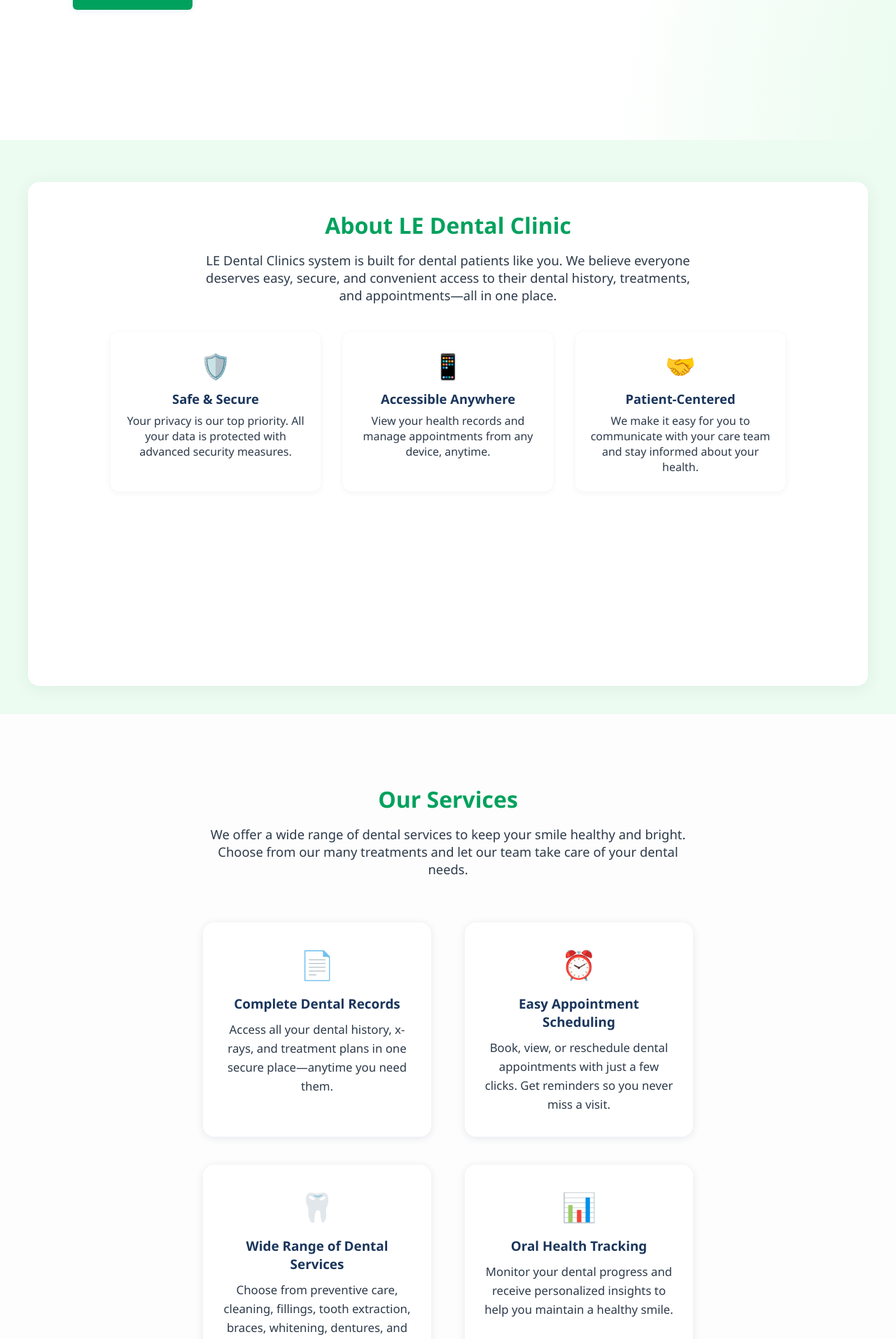
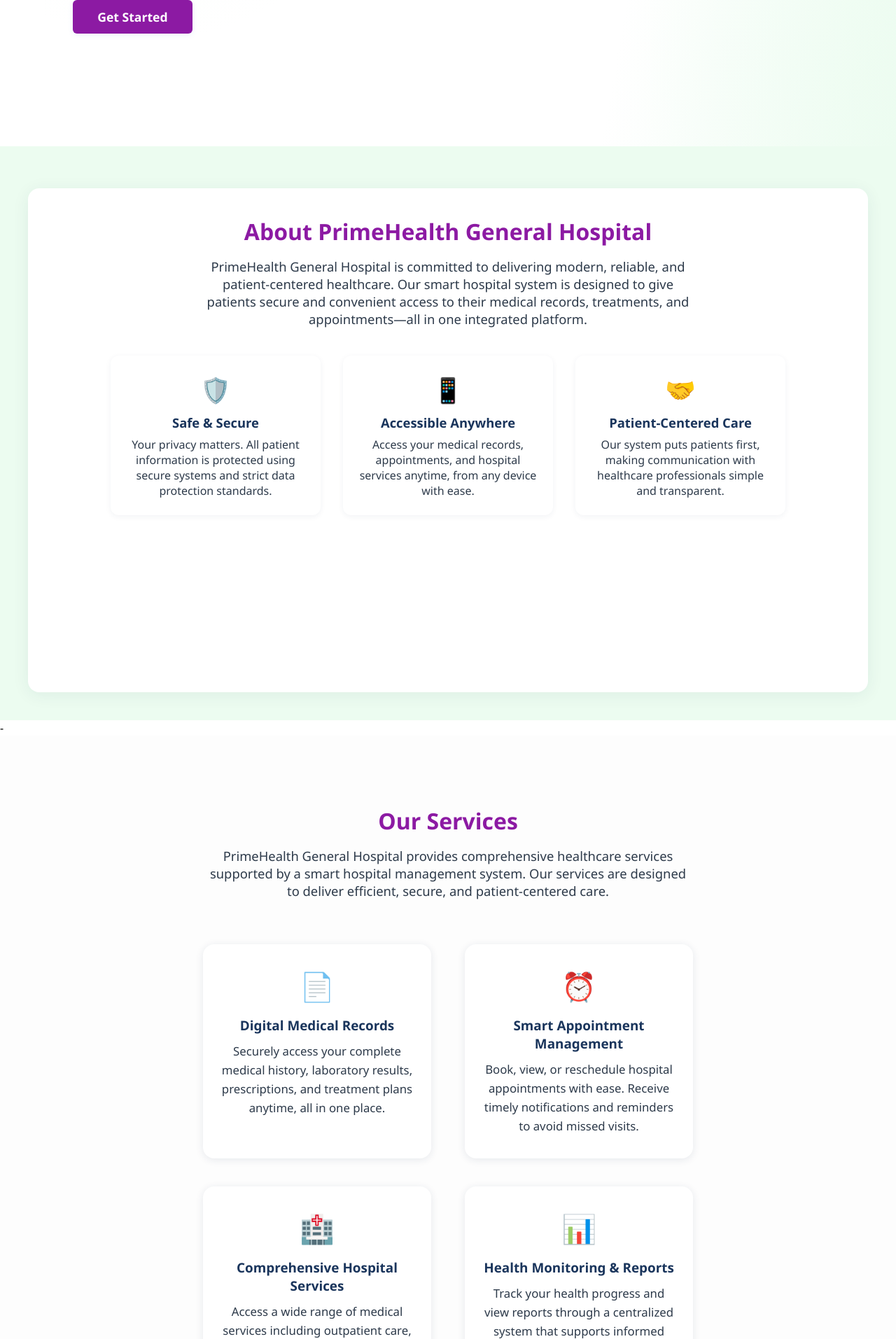
Before and after one commit to sktzamesa/Electronic-Health-Records, a Django app: page / in a window 1280 px wide. Shown: the part 592-2505 px from the top of the page at 70% size. Run offline with Django 5.2, Linux system fonts and the light colour scheme.

Commit message:
Please enter the commit message for your changes. Lines starting with '#' will be ignored, and an empty message aborts the commit.
On branch main
Your branch is up to date with 'origin/main'.

Changes to be committed:
	modified:   account/static/css/clinic_admin.css
	modified:   account/static/css/style.css
	modified:   account/templates/home.html
	modified:   account/templates/medical_report_detail.html
	modified:   account/templates/medical_reports.html
	modified:   account/templates/register.html
	modified:   account/templates/two_factor/core/login.html
	modified:   account/views.py
	modified:   db.sqlite3

```diff
--- a/account/static/css/style.css
+++ b/account/static/css/style.css
@@ -195,7 +195,7 @@
 }
 
 .cta-btn {
-    background: rgb(0, 161, 93);
+    background: rgb(140, 26, 163);
     color: #fff;
     padding: 0.7em 2em;
     border-radius: 6px;
@@ -252,7 +252,7 @@
 }
 
 .about_content h2 {
-    color: rgb(0, 161, 93);
+    color: rgb(140, 26, 163);
     font-size: 2rem;
     margin-bottom: 1rem;
     font-weight: 700;
@@ -342,7 +342,7 @@
 }
 
 .services_content h2 {
-    color: rgb(0, 161, 93);
+    color: rgb(140, 26, 163);
     font-size: 2rem;
     margin-bottom: 1rem;
     font-weight: 700;
--- a/account/templates/home.html
+++ b/account/templates/home.html
@@ -5,13 +5,13 @@
     <meta charset="UTF-8">
     <meta name="viewport" content="width=device-width, initial-scale=1.0">
     <title>LE Dental Clinic</title>
-    <link rel="stylesheet" href="{% static 'css/style.css'%}">
+    <link rel="stylesheet" href="{% static 'css/style.css' %}">
 </head>
 <body>
     <!-- ===== Navbar ===== -->
     <nav class="navbar">
         <div class="navbar-logo">
-            <span class="ehr-logo"></span>
+            <span class="ehr-logo">PrimeHealth General Hospital</span>
         </div>
         <ul class="navbar-links">
             <li><a href="{% url 'home' %}">Home</a></li>
@@ -29,119 +29,156 @@
    <section class="home" id="home">
     <div class="home_content">
         <div class="welcome-container">
-                <h1>Welcome to LE Dental Clinic EHR</h1>
+            <h1>PrimeHealth General Hospital</h1>
             <p>
-                    Access your dental records, manage appointments, and stay connected with your dental care—all in one place.
+                Welcome to PrimeHealth General Hospital your trusted partner in modern healthcare.
+                Easily access your medical records, manage appointments, and stay connected with
+                quality care anytime, anywhere.
             </p>
             <ul class="welcome-features">
-                    <li>✔ View and download your dental records</li>
-                    <li>✔ Book and manage dental appointments</li>
-                    <li>✔ Easy access from any device</li>
+                <li>✔ Secure access to your medical and treatment records</li>
+                <li>✔ Book, reschedule, and manage hospital appointments</li>
+                <li>✔ Smart, user-friendly system accessible on any device</li>
             </ul>
             <a href="#" class="cta-btn">Get Started</a>
         </div>
+
         <div class="welcome-image">
-                <img src="https://ledentalclinic.com/wp-content/uploads/2025/05/ledental_clinic_imus_cavite_IMG_5902-1024x768.jpeg" alt="clinic-people">
+            <img src="https://static.vecteezy.com/system/resources/previews/001/981/532/non_2x/doctor-and-nurse-characters-free-vector.jpg" alt="hospital staff and patients">
         </div>
     </div>
 </section>
 
-    <!-- ===== About Section ===== -->
     <section class="about" id="about">
     <div class="about_content">
-            <h2>About LE Dental Clinic </h2>
+        <h2>About PrimeHealth General Hospital</h2>
         <p class="about-intro">
-                LE Dental Clinics system is built for dental patients like you. We believe everyone deserves easy, secure, and convenient access to their dental history, treatments, and appointments—all in one place.
+            PrimeHealth General Hospital is committed to delivering modern, reliable, and patient-centered healthcare.
+            Our smart hospital system is designed to give patients secure and convenient access to their medical
+            records, treatments, and appointments—all in one integrated platform.
         </p>
+
         <div class="about-features">
             <div class="about-feature">
                 <span class="about-icon">🛡️</span>
                 <h3>Safe & Secure</h3>
-                    <p>Your privacy is our top priority. All your data is protected with advanced security measures.</p>
+                <p>
+                    Your privacy matters. All patient information is protected using secure systems
+                    and strict data protection standards.
+                </p>
             </div>
+
             <div class="about-feature">
                 <span class="about-icon">📱</span>
                 <h3>Accessible Anywhere</h3>
-                    <p>View your health records and manage appointments from any device, anytime.</p>
+                <p>
+                    Access your medical records, appointments, and hospital services anytime,
+                    from any device with ease.
+                </p>
             </div>
+
             <div class="about-feature">
                 <span class="about-icon">🤝</span>
-                    <h3>Patient-Centered</h3>
-                    <p>We make it easy for you to communicate with your care team and stay informed about your health.</p>
+                <h3>Patient-Centered Care</h3>
+                <p>
+                    Our system puts patients first, making communication with healthcare
+                    professionals simple and transparent.
+                </p>
+            </div>
+        </div>
+    </div>
+</section>
+-
+<section class="services" id="services">
+    <div class="services_content">
+        <h2>Our Services</h2>
+        <p class="services-intro">
+            PrimeHealth General Hospital provides comprehensive healthcare services
+            supported by a smart hospital management system. Our services are designed
+            to deliver efficient, secure, and patient-centered care.
+        </p>
+
+        <div class="services-features">
+            <div class="service-feature">
+                <span class="service-icon">📄</span>
+                <h3>Digital Medical Records</h3>
+                <p>
+                    Securely access your complete medical history, laboratory results,
+                    prescriptions, and treatment plans anytime, all in one place.
+                </p>
+            </div>
+
+            <div class="service-feature">
+                <span class="service-icon">⏰</span>
+                <h3>Smart Appointment Management</h3>
+                <p>
+                    Book, view, or reschedule hospital appointments with ease.
+                    Receive timely notifications and reminders to avoid missed visits.
+                </p>
+            </div>
+
+            <div class="service-feature">
+                <span class="service-icon">🏥</span>
+                <h3>Comprehensive Hospital Services</h3>
+                <p>
+                    Access a wide range of medical services including outpatient care,
+                    diagnostics, treatment procedures, and specialist consultations.
+                </p>
+            </div>
+
+            <div class="service-feature">
+                <span class="service-icon">📊</span>
+                <h3>Health Monitoring & Reports</h3>
+                <p>
+                    Track your health progress and view reports through a centralized
+                    system that supports informed medical decisions.
+                </p>
             </div>
         </div>
     </div>
 </section>
 
-    <!-- ===== Services Section ===== -->
-    <section class="services" id="services">
-        <div class="services_content">
-            <h2>Our Services</h2>
-            <p class="services-intro">
-                We offer a wide range of dental services to keep your smile healthy and bright. Choose from our many treatments and let our team take care of your dental needs.
-            </p>
-            <div class="services-features">
-                <div class="service-feature">
-                    <span class="service-icon">📄</span>
-                    <h3>Complete Dental Records</h3>
-                    <p>Access all your dental history, x-rays, and treatment plans in one secure place—anytime you need them.</p>
-                </div>
-                <div class="service-feature">
-                    <span class="service-icon">⏰</span>
-                    <h3>Easy Appointment Scheduling</h3>
-                    <p>Book, view, or reschedule dental appointments with just a few clicks. Get reminders so you never miss a visit.</p>
-                </div>
-                <div class="service-feature">
-                    <span class="service-icon">🦷</span>
-                    <h3>Wide Range of Dental Services</h3>
-                    <p>Choose from preventive care, cleaning, fillings, tooth extraction, braces, whitening, dentures, and more—all provided by our experienced dental team.</p>
-                </div>
-                <div class="service-feature">
-                    <span class="service-icon">📊</span>
-                    <h3>Oral Health Tracking</h3>
-                    <p>Monitor your dental progress and receive personalized insights to help you maintain a healthy smile.</p>
-                </div>
-            </div>
-        </div>
-    </section>
 
     <!-- ===== Contact Section ===== -->
     <section class="contact" id="contact">
     <div class="contact_content">
-            <h2>Contact Us</h2>
+        <h2>Contact PrimeHealth General Hospital</h2>
         <p class="contact-intro">
-                Have questions or need help? Our support team is here for you. Send us a message and we’ll get back to you as soon as possible.
+            Have questions or need assistance? Our support team is ready to help.
+            Send us a message and we will respond as soon as possible.
         </p>
+
         <div class="contact-flex">
             <!-- Contact Form -->
             <form class="contact-form">
                 <div class="form-group">
-                        <label for="name">Your Name</label>
-                        <input type="text" id="name" name="name" placeholder="Enter your name" required>
+                    <label for="name">Full Name</label>
+                    <input type="text" id="name" name="name" placeholder="Enter your full name" required>
                 </div>
+
                 <div class="form-group">
-                        <label for="email">Your Email</label>
-                        <input type="email" id="email" name="email" placeholder="Enter your email" required>
+                    <label for="email">Email Address</label>
+                    <input type="email" id="email" name="email" placeholder="Enter your email address" required>
                 </div>
+
                 <div class="form-group">
-                        <label for="message">Message</label>
-                        <textarea id="message" name="message" rows="4" placeholder="How can we help you?" required></textarea>
+                    <label for="message">Your Message</label>
+                    <textarea id="message" name="message" rows="4" placeholder="How can we assist you?" required></textarea>
                 </div>
+
                 <button type="submit" class="contact-btn">Send Message</button>
+
                 <div class="contact-details">
-                        <p><strong>Email:</strong> ledentalhr@gmail.com</p>
-                        <p><strong>Phone:</strong>0920 948 3515</p>
+                    <p><strong>Email:</strong> support@primehealthhospital.com</p>
+                    <p><strong>Phone:</strong> +63 920 948 3515</p>
                 </div>
             </form>
+
             <!-- Map -->
             <div class="contact-map">
                 <iframe
-                        width="425"
-                        height="350"
                     src="https://www.openstreetmap.org/export/embed.html?bbox=120.95593214035036%2C14.408516273264954%2C120.95798671245576%2C14.410137321599358&amp;layer=mapnik"
-                        style="border: 1px solid black"
-                        title="Clinic Location"
-                        allowfullscreen=""
+                    title="PrimeHealth General Hospital Location"
                     loading="lazy"
                     referrerpolicy="no-referrer-when-downgrade">
                 </iframe>
@@ -150,6 +187,7 @@
     </div>
 </section>
 
+
     <!-- ===== Scripts ===== -->
     <script src="{% static 'js/script.js' %}"></script>
 </body>
--- a/account/templates/medical_report_detail.html
+++ b/account/templates/medical_report_detail.html
@@ -9,16 +9,16 @@
     padding: 0 32px;
 }
 
-/* Card is responsive and wide */
 .detail-card {
     width: 100%;
-    max-width: 1500px;        /* desktop width */
+    max-width: 1500px;
+    margin: 0 auto;            /* 👈 centers the card */
     background: #ffffff;
     padding: 32px;
     border-radius: 18px;
     box-shadow: 0 16px 40px rgba(0,0,0,0.08);
-    box-sizing: border-box;
 }
+
 
 
 
--- a/account/views.py
+++ b/account/views.py
@@ -156,13 +156,15 @@ class clinicadmin(LoginRequiredMixin, PermissionRequiredMixin, ListView):
 
 class MedicalReportListView(LoginRequiredMixin, PermissionRequiredMixin, ListView):
     model = MedicalReport
-    paginate_by = 2
+    paginate_by = 5
     template_name = 'medical_reports.html'
     context_object_name = 'medical_reports'
     permission_required = 'account.view_medicalreport'
 
     def get_queryset(self):
         return MedicalReport.objects.all().order_by('-created_at')
+
+
 
 
 def view_medical_report(request, report_id):
@@ -175,7 +177,8 @@ def view_medical_report(request, report_id):
         report.summary = request.POST.get("summary")
         report.save()
 
-        return redirect("medical_report_detail", report_id=report.id)
+        messages.success(request, "Medical report saved successfully!")
+        return redirect("medical_reports")
 
     return render(request, "medical_report_detail.html", {"report": report})
 
```
Also changed, not shown: other parts of account/static/css/style.css (+31 -31 lines), account/static/css/clinic_admin.css (+12 -12 lines), account/templates/medical_reports.html (+11 -0 lines), account/templates/register.html (+9 -9 lines), account/templates/two_factor/core/login.html (+231 -121 lines), db.sqlite3. Lines whose indentation alone changed are shown as unchanged.
